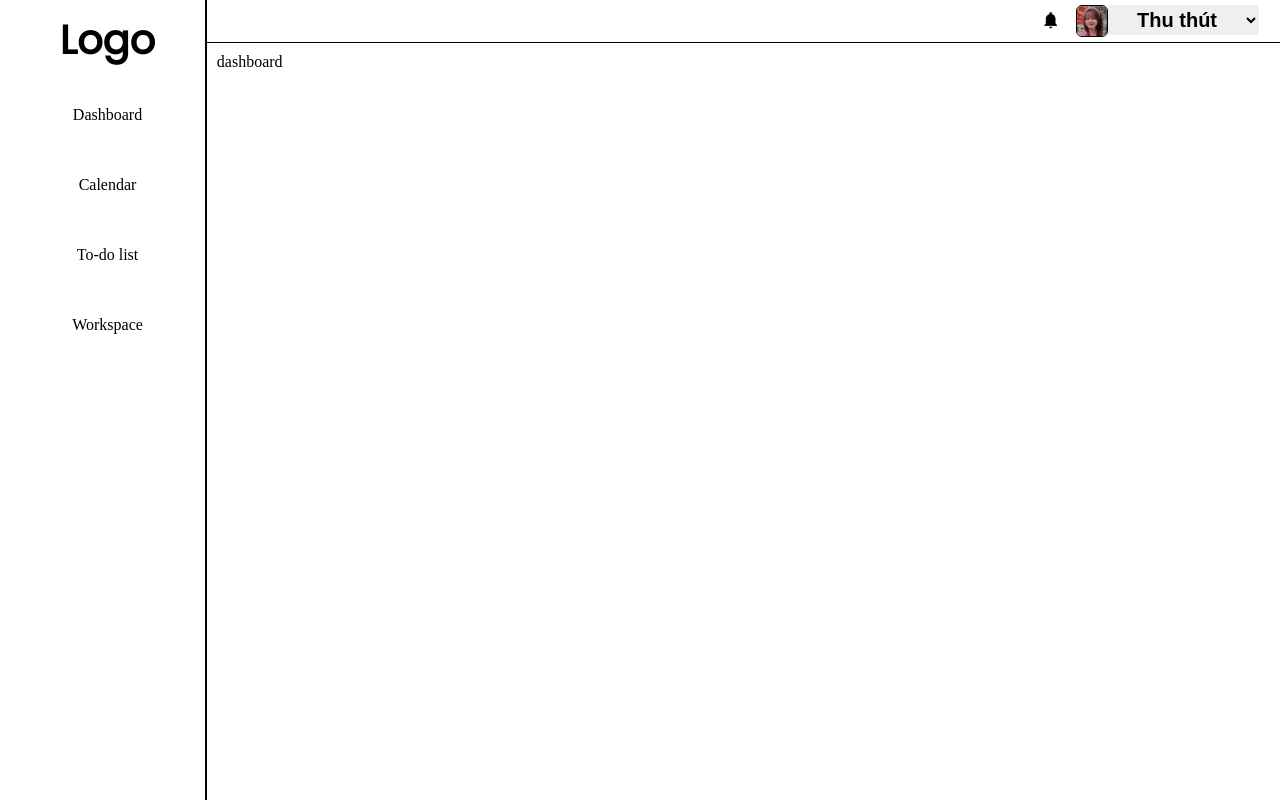
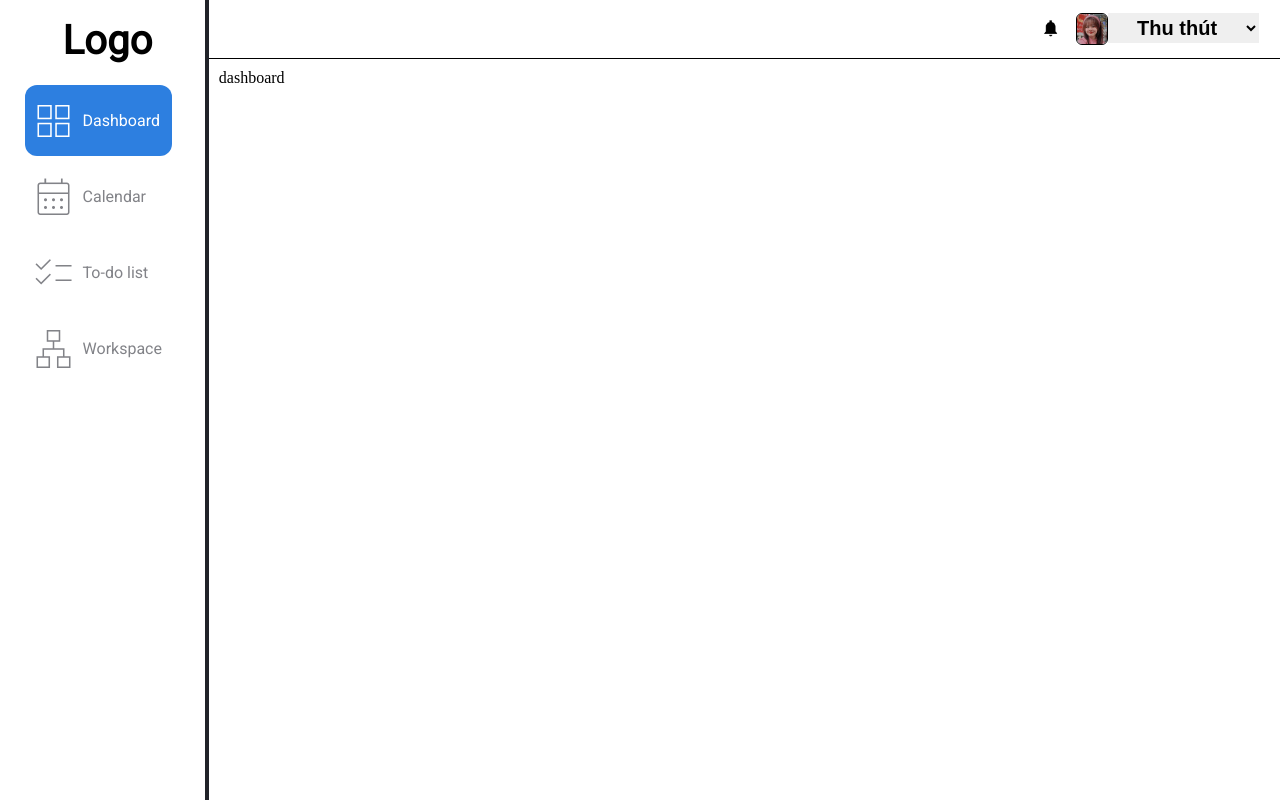
Before and after one commit to ThuKuRu/calendar, a React (Create React App) app: page / in a window 1280 px wide. Built offline with nearby package versions, Linux system fonts and the light colour scheme.

Commit message:
css layout

```diff
--- a/src/containers/Layout/Layout.jsx
+++ b/src/containers/Layout/Layout.jsx
@@ -10,7 +10,7 @@ const Layout = () => {
   return (
     <LayOut>
       <div className="sidebar">
-        <SideBar setTab={setTab} />
+        <SideBar tab={tab} setTab={setTab} />
       </div>
       <div className="rightContent">
         <TopNav />
--- a/src/containers/Layout/SideBar/SideBar.jsx
+++ b/src/containers/Layout/SideBar/SideBar.jsx
@@ -11,7 +11,7 @@ import FormReminder from "./FormReminder/FormReminder";
 import FormEditTodo from "./FormEditTodo/FormEditTodo";
 import TodolistIconImg from "../../../img/todolist_icon.png";
 
-const SideBar = ({ setTab }) => {
+const SideBar = ({ tab, setTab }) => {
   const [open, setOpen] = React.useState(false);
 
   const [active, setActive] = React.useState("event");
@@ -19,9 +19,13 @@ const SideBar = ({ setTab }) => {
   return (
     <Sidebar>
       <link
-        href="https://fonts.googleapis.com/css?family=Poppins"
+        href="https://fonts.googleapis.com/css?family=Roboto"
         rel="stylesheet"
       ></link>
+      <link
+        rel="stylesheet"
+        href="https://fonts.googleapis.com/css2?family=Material+Symbols+Outlined:opsz,wght,FILL,GRAD@20..48,100..700,0..1,-50..200"
+      />
       <div className="headLogo">
         <p>Logo</p>
       </div>
@@ -43,37 +47,49 @@ const SideBar = ({ setTab }) => {
         </Popup> */}
       </div>
       <div className="navbar">
+        <div className={tab==="dashboard" ? "container active" : "container"}>
           <div
             className="dashboard"
             onClick={() => {
               setTab("dashboard");
             }}
-        >
+          >{console.log(tab)}
+            <span class="material-symbols-outlined">grid_view</span>
             <p>Dashboard</p>
           </div>
+        </div>
+        <div className={tab==="calendar" ? "container active" : "container"}>
           <div
             className="calendar"
             onClick={() => {
               setTab("calendar");
             }}
           >
+            <span class="material-symbols-outlined">calendar_month</span>
             <p>Calendar</p>
           </div>
+        </div>
+        <div className={tab==="todolist" ? "container active" : "container"}>
           <div
             className="todolist"
             onClick={() => {
               setTab("todolist");
             }}
           >
+            <span class="material-symbols-outlined">checklist</span>
             <p>To-do list</p>
           </div>
+        </div>
+        <div className={tab==="workspace" ? "container active" : "container"}>
           <div
             className=""
             onClick={() => {
               setTab("workspace");
             }}
           >
+            <span class="material-symbols-outlined">lan</span>
             <p>Workspace</p>
+          </div>
         </div>
       </div>
     </Sidebar>
--- a/src/containers/Layout/SideBar/index.style.js
+++ b/src/containers/Layout/SideBar/index.style.js
@@ -1,4 +1,4 @@
-import styled from "styled-components";
+import styled, { css } from "styled-components";
 
 const Sidebar = styled.div`
   display: flex;
@@ -6,6 +6,7 @@ const Sidebar = styled.div`
   width: 100%;
   background-color: #ffffff;
   height: 100%;
+  font-family: "Roboto";
   .headLogo {
     width: 100%;
     display: flex;
@@ -17,20 +18,49 @@ const Sidebar = styled.div`
       margin-left: 10px;
       color: #000000;
       font-size: 40px;
-      font-family: "Poppins";
       font-weight: bold;
     }
   }
-  .navbar{
+  .navbar {
     flex-direction: column;
     height: 100%;
-    padding-left: 5%;
+    padding-left: 12%;
     display: flex;
-    div{
-      margin: 10px 0px;
-      display: flex;
-      justify-content: center;
+    .container {
+      padding: 0px 5px;
+      margin-top: 5px;
+      width: 76%;
+      div {
+        margin: 10px 0px;
+        display: flex;
+        align-items: center;
+        p {
+          font-size: 16px;
+          cursor: pointer;
+          color: #828388;
+        }
+      }
+      &.active {
+        background-color: #2d7fe0;
+        border-radius: 12px;
+        div {
+          p {
+            color: #ffffff;
+          }
+          span {
+            color: #ffffff;
+          }
+        }
+      }
     }
+  }
+  .material-symbols-outlined {
+    color: #828388;
+    margin-right: 5px;
+    cursor: pointer;
+    font-size: 48px;
+    font-variation-settings: "FILL" 0, "wght" 200, "GRAD" 0, "opsz" 48;
+  }
 `;
 
 const HeaderLogo = styled.img`
@@ -38,4 +68,4 @@ const HeaderLogo = styled.img`
   height: 40px;
 `;
 
-export { Sidebar, HeaderLogo};
+export { Sidebar, HeaderLogo };
--- a/src/containers/Layout/TopNav/index.style.js
+++ b/src/containers/Layout/TopNav/index.style.js
@@ -3,9 +3,11 @@ import styled from "styled-components";
 const NavBar = styled.div`
   display: flex;
   justify-content: flex-end;
+  align-items: center;
   width: 100%;
   border-bottom: 1px solid;
   padding: 5px 0px;
+  min-height: 6%;
   .header {
     padding: 0px 2%;
     display: flex;
--- a/src/containers/Layout/index.style.js
+++ b/src/containers/Layout/index.style.js
@@ -4,12 +4,15 @@ const LayOut = styled.div`
   display: flex;
   height: 100vh;
   width: 100vw;
+  overflow: auto;
   .sidebar {
+    position: sticky;
+    top: 0;
     display: flex;
     height: 100%;
     width: 16%;
     min-width: 16%;
-    border-right: 2px solid;
+    border-right: 4px solid #212329;
   }
   .rightContent {
     display: flex;
```
Lines whose indentation alone changed are shown as unchanged.
